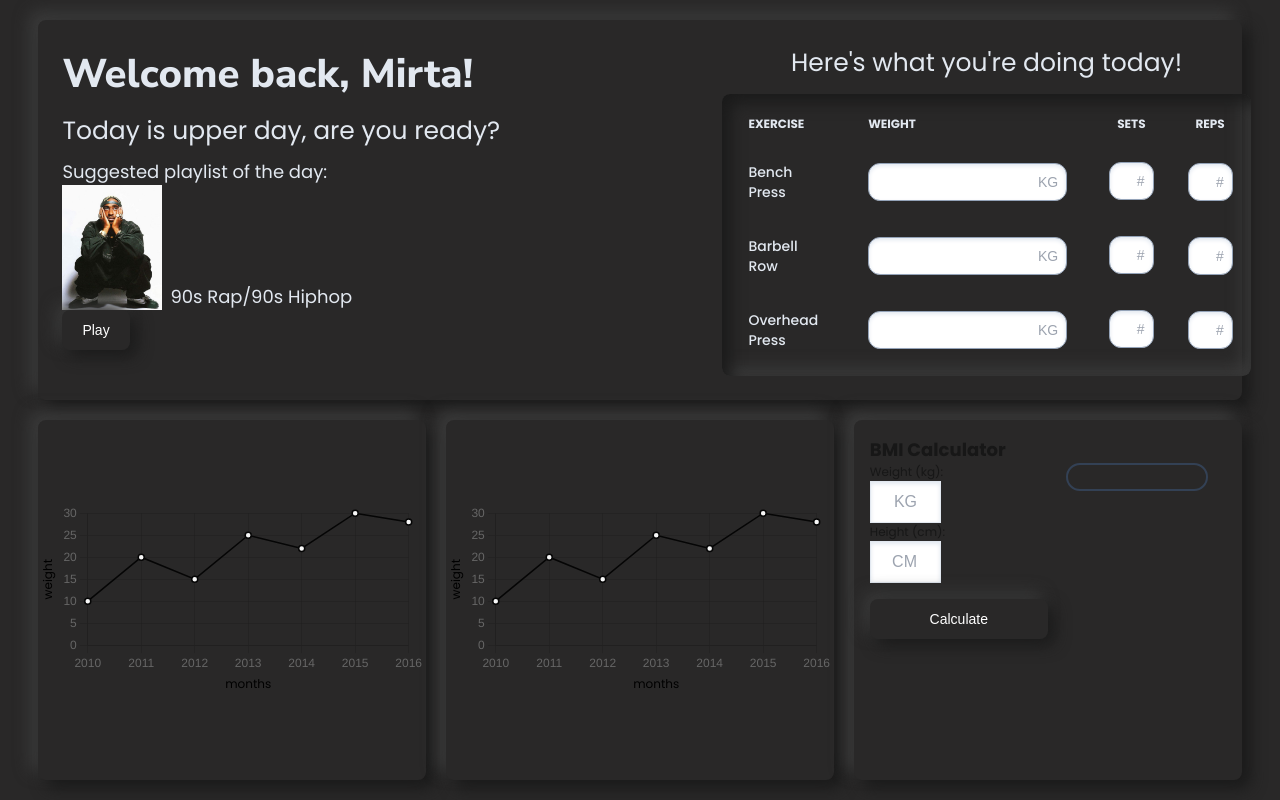
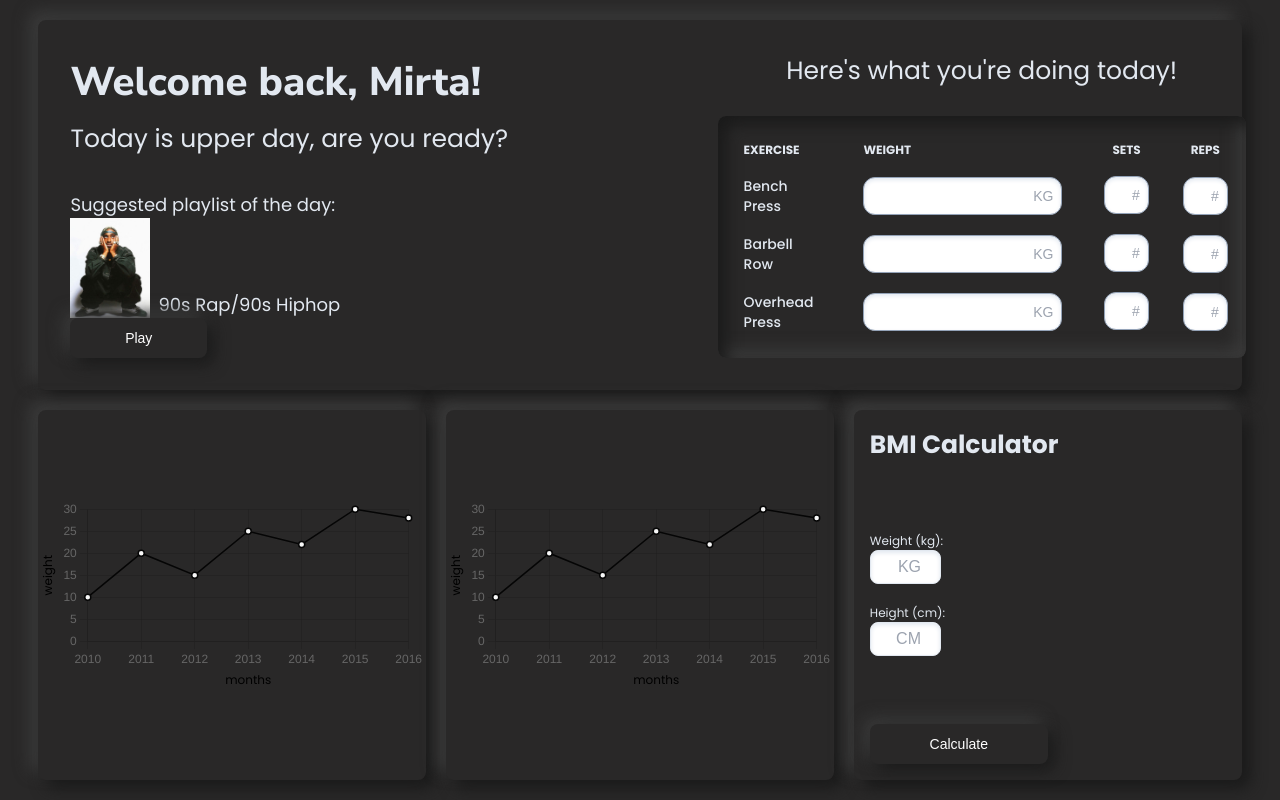
Before and after one commit to mirtakardum/workout-planner, a Next.js app: page / in a window 1280 px wide. Built offline with nearby package versions, Linux system fonts and the light colour scheme.

Commit message:
Style changes made to Hero card and BMI calculator

```diff
--- a/app/page.js
+++ b/app/page.js
@@ -24,8 +24,8 @@ export default function Home() {
         <div className="flex items-center bg-wp-dark shadow-neumorphism min-h-[100%] rounded-lg">
           <canvas id="weight-canvas"><GraphChart canvasId="weight-canvas"/></canvas>
         </div>
-        <div className="p-4 bg-white bg-wp-dark shadow-neumorphism rounded-lg">
-          <h2 className=" font-poppins font-bold text-[18px]">BMI Calculator</h2>
+        <div className="flex flex-col justify-between p-4 bg-white bg-wp-dark shadow-neumorphism rounded-lg">
+          <h2 className=" font-poppins font-bold text-[25px] text-slate-200">BMI Calculator</h2>
             <BmiCalculator />
         </div>
       </div>
--- a/components/BmiCalculator.js
+++ b/components/BmiCalculator.js
@@ -5,11 +5,13 @@ import { useState, useEffect, useRef } from "react";
 function BmiCalculator(){
 
     const [progressBar, setProgressBar] = useState(null)
+    const [progressBarWrapper, setProgressBarWrapper] = useState(null)
     const [progressBarWidth, setProgressBarWidth] = useState(0)
 
     //The first useEffect is called so that all the functions know which div (progress-bar) to target
     useEffect(() => {
         setProgressBar(document.getElementById("progress-bar"))
+        setProgressBarWrapper(document.getElementById("progress-bar-wrapper"))
     }, [])
 
     //The second useEffect is called when the progressBarWidth changes, so that the updateProgressBar will always happen
@@ -27,6 +29,7 @@ function BmiCalculator(){
         const height = parseFloat(document.getElementById("height-input").value) / 100;
         setBmi((weight / (height * height)).toFixed(2))
         setProgressBarWidth(Math.min(bmi * 2, 100))
+        progressBarWrapper.style.display = "block";
     }
 
     function updateProgressBar(){
@@ -43,23 +46,33 @@ function BmiCalculator(){
     }
 
 
+
+
     return(
         <>
-        <div className="grid grid-cols-2">
-            <div className="w-[100%] flex flex-col">
-                <label for="weight-input" className="font-poppins text-[12px]">Weight (kg):</label>
-                <input type="number" placeholder="KG" id="weight-input" className="w-[40%] p-2 shadow-inner border-[1px] border-slate-200 shadow-slate-200 placeholder:text-right focus:outline-none focus:shadow-slate-400"></input>
-                <label for="height-input" className="font-poppins text-[12px]">Height (cm):</label>
-                <input type="number" placeholder="CM" id="height-input" className="w-[40%] p-2 shadow-inner border-[1px] border-slate-200 shadow-slate-200 placeholder:text-right focus:outline-none focus:shadow-slate-400"></input>
-                <button type="button" className="text-white bg-wp-dark shadow-neumorphicButton font-medium rounded-lg text-sm px-5 py-2.5 mt-4 mb-2" onClick={calculateBMI}>Calculate</button>
+        <div className="grid grid-cols-2 h-[100%]">
+            <div className="flex flex-col justify-between">
+                <div>
+                </div>
+                <div className="w-[100%] flex flex-col justify-center gap-[20px]">
+                    <div className="flex flex-col">
+                        <label for="weight-input" className="font-poppins text-[12px] text-slate-200">Weight (kg):</label>
+                        <input type="number" placeholder="KG" id="weight-input" className="w-[40%] p-1 shadow-inner rounded-lg border-[1px] border-slate-200 shadow-slate-200 placeholder:text-right focus:outline-none focus:shadow-slate-400"></input>
+                    </div>
+                    <div className="flex flex-col">
+                        <label for="height-input" className="font-poppins text-[12px] text-slate-200">Height (cm):</label>
+                        <input type="number" placeholder="CM" id="height-input" className="w-[40%] p-1 shadow-inner rounded-lg border-[1px] border-slate-200 shadow-slate-200 placeholder:text-right focus:outline-none focus:shadow-slate-400"></input>
+                    </div>
+                </div>
+                <button type="button" className="text-white bg-wp-dark shadow-neumorphicButton font-medium rounded-lg text-sm px-5 py-2.5" onClick={() => {calculateBMI()}}>Calculate</button>
             </div>
-            <div className="w-[100%] flex flex-col items-center">
+            <div className="w-[100%] h-[100%] flex flex-col items-center">
                 {bmi != 0 &&
                     <p>{bmi}</p>
                 }
-                    <div className="w-[80%] border-2 border-slate-700 rounded-full overflow-hidden">
-                        <div id="progress-bar" className="h-6"/>
-                    </div>
+                <div id="progress-bar-wrapper" className="w-[80%] hidden border-2 border-slate-700 rounded-full overflow-hidden">
+                    <div id="progress-bar" className="h-6"/>
+                </div>
             </div>
         </div>
         </>
--- a/components/HeroCard.js
+++ b/components/HeroCard.js
@@ -6,16 +6,16 @@ import MusicPlayer from "./MusicPlayer";
 function HeroCard() {
     return(
         <>
-        <div className="grid grid-cols-60/40 w-full p-6 bg-wp-dark shadow-neumorphism rounded-lg">
-            <div className="w-full">
+        <div className="grid grid-cols-60/40 w-full p-8 bg-wp-dark shadow-neumorphism rounded-lg">
+            <div className="w-full flex flex-col justify-between">
                 <div>
                     <h1 className="font-nunito font-extrabold text-[40px] text-slate-200">Welcome back, Mirta!</h1>
                     <h2 className="font-poppins text-[25px] pt-2 text-slate-200">Today is upper day, are you ready?</h2>
                 </div>
-                <div>
+                <div className="flex flex-col">
                     <h1 className="font-poppins text-[18px] pt-2 text-slate-200">Suggested playlist of the day:</h1>
                     <div className="flex items-end gap-2">
-                        <Image src="/playlistcover1.jpg" width={100} height={100} alt="Playlist cover"/>
+                        <Image src="/playlistcover1.jpg" width={80} height={80} alt="Playlist cover"/>
                         <h2 className="font-poppins text-[18px] text-slate-200">90s Rap/90s Hiphop</h2>
                     </div>
                     <MusicPlayer/>
--- a/components/MusicPlayer.js
+++ b/components/MusicPlayer.js
@@ -19,7 +19,7 @@ function MusicPlayer(){
 
     return(
     <>
-    <button onClick={toggleAudio} type="button" class="text-white bg-wp-dark shadow-neumorphicButton focus:outline-none focus:ring-4 focus:ring-gray-300 font-medium rounded-lg text-sm px-5 py-2.5 me-2 mb-2 dark:bg-gray-800 dark:hover:bg-gray-700 dark:focus:ring-gray-700 dark:border-gray-700">{isPlaying ? "Pause" : "Play"}</button>
+    <button onClick={toggleAudio} type="button" class="text-white bg-wp-dark w-[20%] shadow-neumorphicButton focus:outline-none focus:ring-4 focus:ring-gray-300 font-medium rounded-lg text-sm px-5 py-2.5 dark:bg-gray-800 dark:hover:bg-gray-700 dark:focus:ring-gray-700 dark:border-gray-700">{isPlaying ? "Pause" : "Play"}</button>
     <audio ref={audioRef} src="/I Ain't Mad At Cha.mp3"></audio>
 
     </>
--- a/components/WorkoutTable.js
+++ b/components/WorkoutTable.js
@@ -3,68 +3,68 @@
 function WorkoutTable(){
     return(
         <>
-        <div className="rounded-lg mt-3 overflow-x-auto">
-            <table className="rounded-lg py-2 shadow-neumorphicPressed border-separate table-fixed text-sm text-left rtl:text-right text-gray-500">
+        <div className="rounded-lg overflow-x-auto">
+            <table className="rounded-lg py-4 shadow-neumorphicPressed border-separate table-fixed text-sm text-left rtl:text-right text-gray-500">
                 <thead className="text-xs text-slate-200 uppercase">
                     <tr>
-                        <th scope="col" className="px-6 py-3 font-poppins">
+                        <th scope="col" className="px-6 py-2 font-poppins">
                             Exercise
                         </th>
-                        <th scope="col" className="px-6 py-3 font-poppins">
+                        <th scope="col" className="px-6 py-2 font-poppins">
                             Weight
                         </th>
-                        <th scope="col" className="px-6 py-3 font-poppins">
+                        <th scope="col" className="px-6 py-2 font-poppins">
                             Sets
                         </th>
-                        <th scope="col" className="px-6 py-3 font-poppins">
+                        <th scope="col" className="px-6 py-2 font-poppins">
                             Reps
                         </th>
                     </tr>
                 </thead>
                 <tbody>
                     <tr className="border-b">
-                        <td className="px-6 py-4 font-medium text-slate-200 font-poppins">
+                        <td className="px-6 py-2 font-medium text-slate-200 font-poppins">
                             Bench Press
                         </td>
-                        <td className="px-6 py-4">
+                        <td className="px-6 py-2">
                             <input type="text" placeholder="KG" className="p-2 shadow-inner rounded-xl border-[1px] border-slate-400 shadow-slate-200 placeholder:text-right focus:outline-none focus:shadow-slate-400"></input>
                         </td>
-                        <td className="flex justify-center py-4">
+                        <td className="flex justify-center py-2">
                             <input type="text" placeholder="#" className="w-[60%] p-2 shadow-inner rounded-xl border-[1px] border-slate-400 shadow-slate-200 placeholder:text-right focus:outline-none focus:shadow-slate-400"></input>
                         </td>
-                        <td className="py-4">
+                        <td className="py-2">
                             <div className="flex justify-center">
                                 <input type="text" placeholder="#" className="w-[60%] p-2 shadow-inner rounded-xl border-[1px] border-slate-400 shadow-slate-200 placeholder:text-right focus:outline-none focus:shadow-slate-400"></input>
                             </div>
                         </td>
                     </tr>
                     <tr className="border-b">
-                        <th scope="row" className="px-6 py-4 font-medium text-slate-200 dark:text-white font-poppins">
+                        <th scope="row" className="px-6 py-2 font-medium text-slate-200 dark:text-white font-poppins">
                             Barbell Row
                         </th>
-                        <td className="px-6 py-4">
+                        <td className="px-6 py-2">
                             <input type="text" placeholder="KG" className="p-2 shadow-inner rounded-xl border-[1px] border-slate-400 shadow-slate-200 placeholder:text-right focus:outline-none focus:shadow-slate-400"></input>
                         </td>
-                        <td className="flex justify-center py-4">
+                        <td className="flex justify-center py-2">
                             <input type="text" placeholder="#" className="w-[60%] p-2 shadow-inner rounded-xl border-[1px] border-slate-400 shadow-slate-200 placeholder:text-right focus:outline-none focus:shadow-slate-400"></input>
                         </td>
-                        <td className="py-4">
+                        <td className="py-2">
                             <div className="flex justify-center">
                                 <input type="text" placeholder="#" className="w-[60%] p-2 shadow-inner rounded-xl border-[1px] border-slate-400 shadow-slate-200 placeholder:text-right focus:outline-none focus:shadow-slate-400"></input>
                             </div>
                         </td>
                     </tr>
                     <tr className="dark:bg-gray-800">
-                        <th scope="row" className="px-6 py-4 font-medium text-slate-200 dark:text-white font-poppins">
+                        <th scope="row" className="px-6 py-2 font-medium text-slate-200 dark:text-white font-poppins">
                             Overhead Press
                         </th>
-                        <td className="px-6 py-4">
+                        <td className="px-6 py-2">
                             <input type="text" placeholder="KG" className="p-2 shadow-inner rounded-xl border-[1px] border-slate-400 shadow-slate-200 placeholder:text-right focus:outline-none focus:shadow-slate-400"></input>
                         </td>
-                        <td className="flex justify-center py-4">
+                        <td className="flex justify-center py-2">
                             <input type="text" placeholder="#" className="w-[60%] p-2 shadow-inner rounded-xl border-[1px] border-slate-400 shadow-slate-200 placeholder:text-right focus:outline-none focus:shadow-slate-400"></input>
                         </td>
-                        <td className="py-4">
+                        <td className="py-2">
                             <div className="flex justify-center">
                                 <input type="text" placeholder="#" className="w-[60%] p-2 shadow-inner rounded-xl border-[1px] border-slate-400 shadow-slate-200 placeholder:text-right focus:outline-none focus:shadow-slate-400"></input>
                             </div>
```
